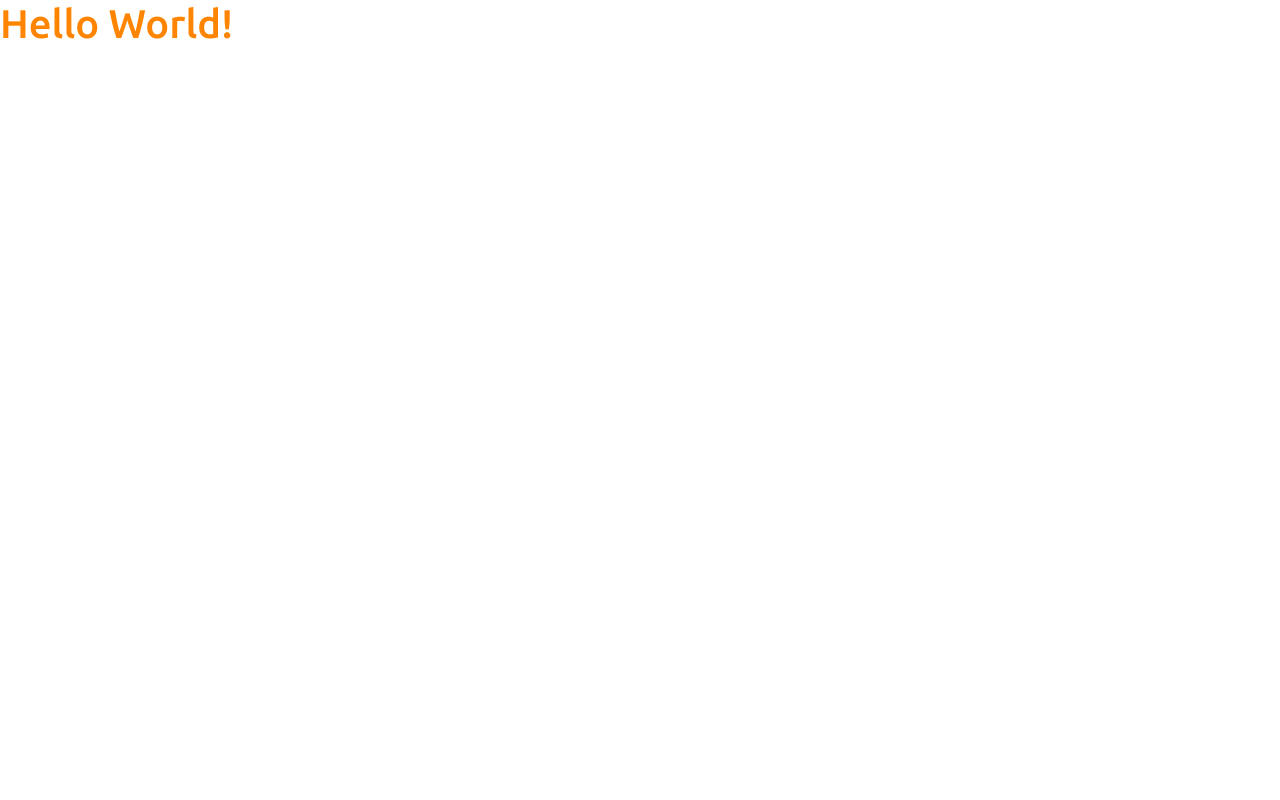
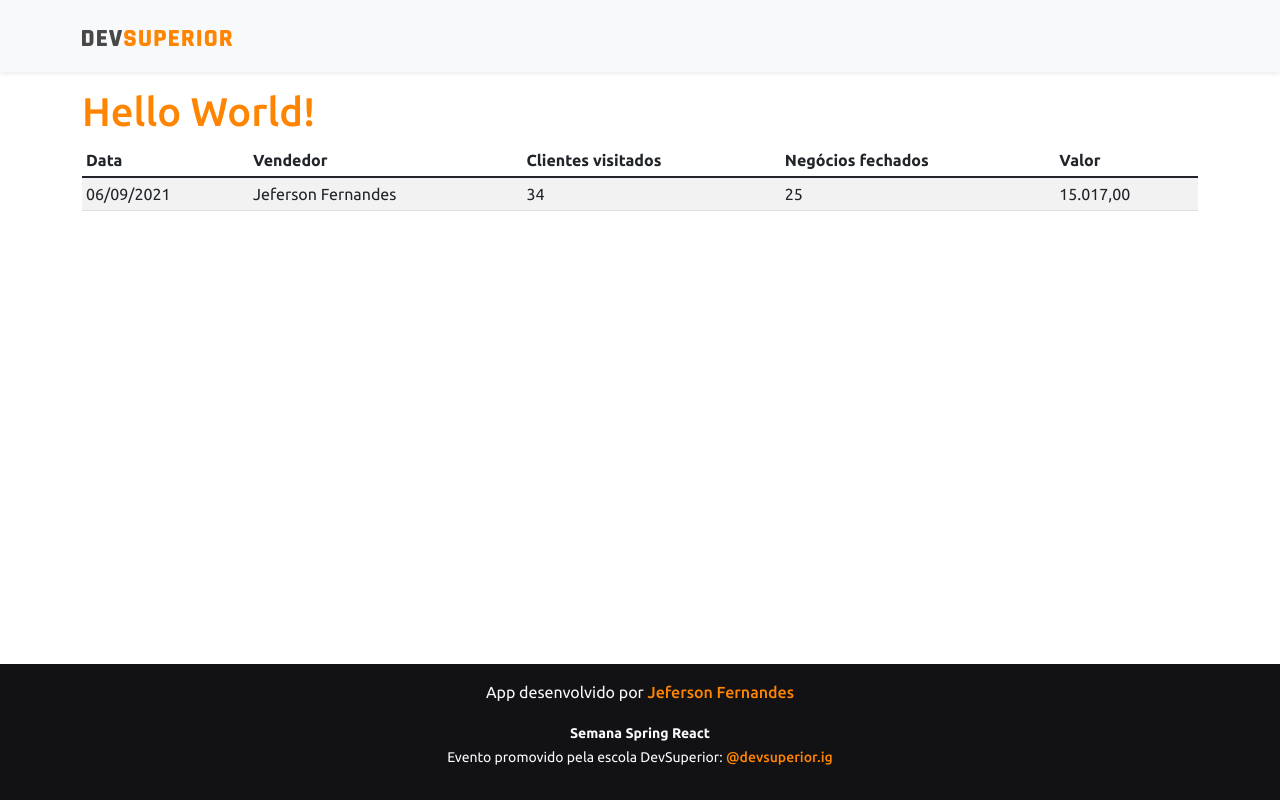
Before and after one commit to jfernandesdev/dashboard-vendas-sds4, a React (Create React App) app in the folder frontend/: page / in a window 1280 px wide. Built offline with nearby package versions, Linux system fonts and the light colour scheme.

Commit message:
basic static components: navbar, table and footer

```diff
--- a/frontend/src/App.tsx
+++ b/frontend/src/App.tsx
@@ -1,7 +1,16 @@
+import Navbar from 'components/Navbar';
+import DataTable from 'components/DataTable';
+import Footer from 'components/Footer';
+
 function App() {
   return (
     <>
-      <h1 className="text-primary">Hello World!</h1>
+      <Navbar />
+      <div className="container">
+        <h1 className="text-primary">Hello World!</h1>
+        <DataTable />
+      </div>
+      <Footer />
     </>
   );
 }
--- a/frontend/src/assets/css/styles.css
+++ b/frontend/src/assets/css/styles.css
@@ -2,11 +2,23 @@
 
 :root {
   --color-primary: #FF8400;
+  --color-dark: #121214;
 }
 
 html, body {
   height: 100%;
   font-family: "Ubuntu", sans-serif;
+}
+
+a {
+  text-decoration: none;
+  color: var(--color-primary);
+  font-weight: 500;
+}
+
+a:hover {
+  text-decoration: underline;
+  color: var(--color-primary)
 }
 
 #root {
@@ -31,3 +43,7 @@ html, body {
 .text-primary {
   color: var(--color-primary) !important;
 }
+
+.bg-dark {
+  background: var(--color-dark) !important;
+}
--- /dev/null
+++ b/frontend/src/components/DataTable/index.tsx
@@ -0,0 +1,26 @@
+export default function DataTable() {
+  return (
+    <div className="table-responsive">
+      <table className="table table-striped table-sm">
+        <thead>
+          <tr>
+            <th>Data</th>
+            <th>Vendedor</th>
+            <th>Clientes visitados</th>
+            <th>Negócios fechados</th>
+            <th>Valor</th>
+          </tr>
+        </thead>
+        <tbody>
+          <tr>
+            <td>06/09/2021</td>
+            <td>Jeferson Fernandes</td>
+            <td>34</td>
+            <td>25</td>
+            <td>15.017,00</td>
+          </tr>
+        </tbody>
+      </table>
+    </div>
+  );
+}
--- /dev/null
+++ b/frontend/src/components/Footer/index.tsx
@@ -0,0 +1,19 @@
+export default function Footer() {
+  return (
+    <>
+      <footer className="footer mt-auto py-3 bg-dark">
+        <div className="container">
+          <p className="text-light">
+            App desenvolvido por <a href="https://github.com/jfernandesdev" target="_blank" rel="noreferrer">Jeferson Fernandes</a>
+          </p>
+          <p className="text-light">
+            <small>
+              <strong>Semana Spring React</strong><br />
+              Evento promovido pela escola DevSuperior: <a href="https://instagram.com/devsuperior.ig" target="_blank" rel="noreferrer">@devsuperior.ig</a>
+            </small>
+          </p>
+        </div>
+      </footer>
+    </>
+  );
+}
--- /dev/null
+++ b/frontend/src/components/Navbar/index.tsx
@@ -0,0 +1,13 @@
+import ImgDsDark from 'assets/img/ds-dark.svg'
+
+export default function Navbar() {
+  return (
+    <div className="d-flex d-column flex-md-row align-items-center p-4 px-md-4 mb-3 bg-light shadow-sm">
+      <div className="container">
+        <nav className="my-2 my-md-0 mr-md-3">
+          <img src={ImgDsDark} alt="Logo DevSuperior" width="150" />
+        </nav>
+      </div>
+    </div>
+  );
+}
```
Also changed, not shown: frontend/src/assets/img/ds-dark.svg (added).
